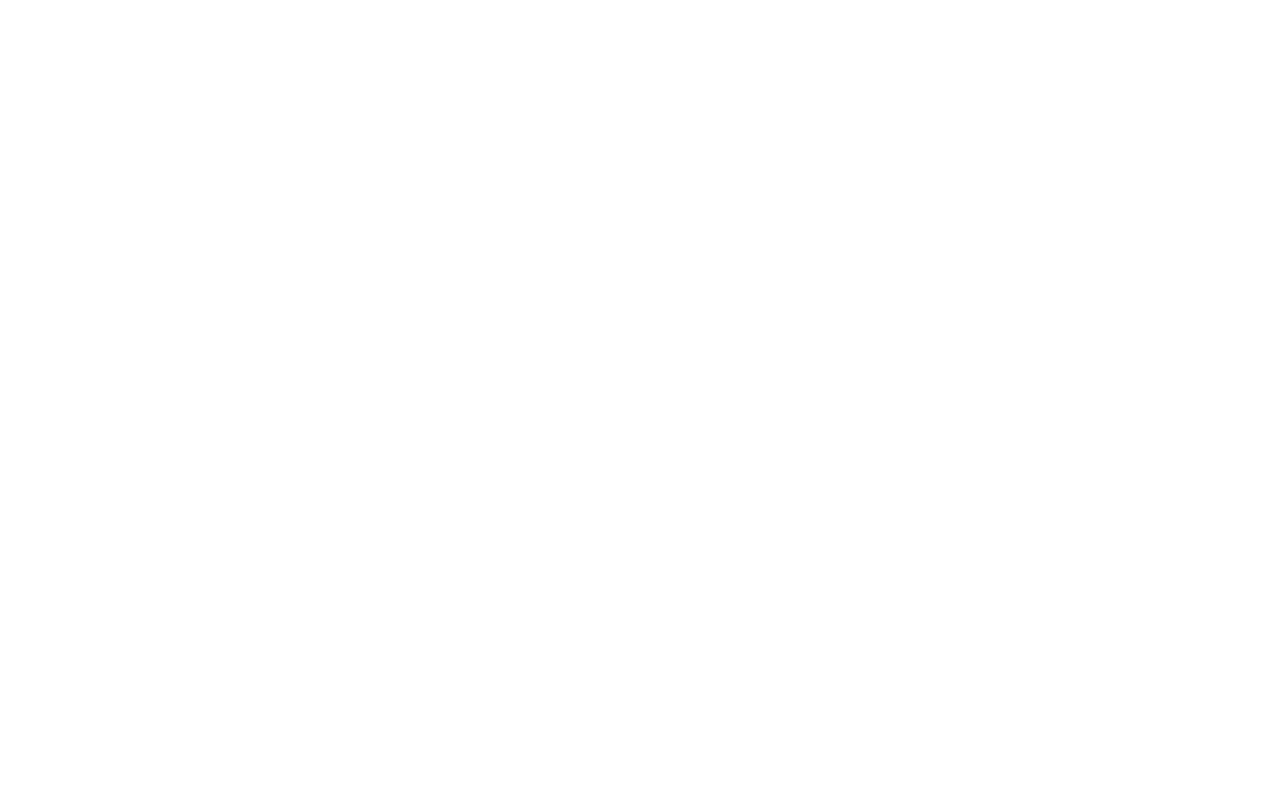
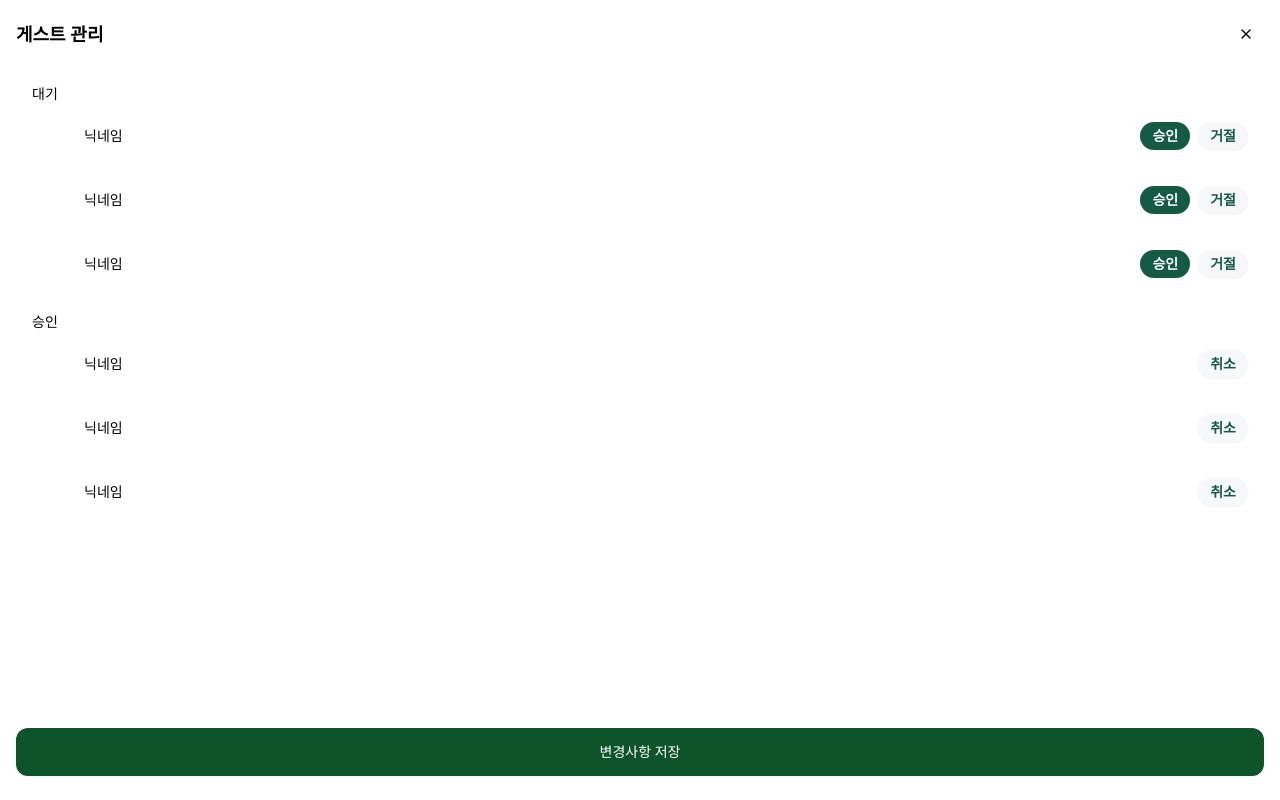
Before and after one commit to orihehe/book-socialing, a React (Vite) app in the folder book-socialing-fe/: page /note/1/guest in a window 1280 px wide. Before the commit this address had no page. Built offline with nearby package versions, Linux system fonts and the light colour scheme.

Commit message:
노트 관리 페이지 추가

```diff
--- a/book-socialing-fe/package.json
+++ b/book-socialing-fe/package.json
@@ -14,6 +14,7 @@
   "dependencies": {
     "@radix-ui/react-accordion": "^1.2.7",
     "@radix-ui/react-dialog": "^1.1.15",
+    "@radix-ui/react-scroll-area": "^1.2.10",
     "@radix-ui/react-select": "^2.2.6",
     "@radix-ui/react-slot": "^1.2.0",
     "@storybook/react": "^9.0.10",
--- a/book-socialing-fe/src/App.tsx
+++ b/book-socialing-fe/src/App.tsx
@@ -5,7 +5,8 @@ import ChatView from './features/chat/ChatView'
 import ClubView from './features/club/ClubView'
 import CreateClub from './features/club/pages/CreateClub'
 import EditClub from './features/club/pages/EditClub'
-import CreateNote from './features/note/pages/CreateNote'
+import EditNote from './features/note/pages/EditNote'
+import GuestManagementPage from './features/note/pages/GuestManagement'
 import NoteView from './pages/note'
 
 function App() {
@@ -13,8 +14,10 @@ function App() {
     <Routes>
       <Route path="/" element={<Navigate to="/note" replace />} />
       <Route path="/note" element={<NoteView />} />
-      <Route path="/note/create" element={<CreateNote />} />
-      <Route path="/note/:id/chat" element={<ChatView />} />
+      <Route path="/note/create" element={<EditNote mode="create" />} />
+      <Route path="/note/:id" element={<ChatView />} />
+      <Route path="/note/:id/edit" element={<EditNote mode="edit" />} />
+      <Route path="/note/:id/guest" element={<GuestManagementPage />} />
       <Route path="/club" element={<ClubView />} />
       <Route path="/club/create" element={<CreateClub />} />
       <Route path="/club/:id/edit" element={<EditClub />} />
--- /dev/null
+++ b/book-socialing-fe/src/components/ui/scroll-area.tsx
@@ -0,0 +1,46 @@
+import * as React from "react"
+import * as ScrollAreaPrimitive from "@radix-ui/react-scroll-area"
+
+import { cn } from "@/lib/utils"
+
+const ScrollArea = React.forwardRef<
+  React.ElementRef<typeof ScrollAreaPrimitive.Root>,
+  React.ComponentPropsWithoutRef<typeof ScrollAreaPrimitive.Root>
+>(({ className, children, ...props }, ref) => (
+  <ScrollAreaPrimitive.Root
+    ref={ref}
+    className={cn("relative overflow-hidden", className)}
+    {...props}
+  >
+    <ScrollAreaPrimitive.Viewport className="h-full w-full rounded-[inherit]">
+      {children}
+    </ScrollAreaPrimitive.Viewport>
+    <ScrollBar />
+    <ScrollAreaPrimitive.Corner />
+  </ScrollAreaPrimitive.Root>
+))
+ScrollArea.displayName = ScrollAreaPrimitive.Root.displayName
+
+const ScrollBar = React.forwardRef<
+  React.ElementRef<typeof ScrollAreaPrimitive.ScrollAreaScrollbar>,
+  React.ComponentPropsWithoutRef<typeof ScrollAreaPrimitive.ScrollAreaScrollbar>
+>(({ className, orientation = "vertical", ...props }, ref) => (
+  <ScrollAreaPrimitive.ScrollAreaScrollbar
+    ref={ref}
+    orientation={orientation}
+    className={cn(
+      "flex touch-none select-none transition-colors",
+      orientation === "vertical" &&
+        "h-full w-2.5 border-l border-l-transparent p-[1px]",
+      orientation === "horizontal" &&
+        "h-2.5 flex-col border-t border-t-transparent p-[1px]",
+      className
+    )}
+    {...props}
+  >
+    <ScrollAreaPrimitive.ScrollAreaThumb className="relative flex-1 rounded-full bg-border" />
+  </ScrollAreaPrimitive.ScrollAreaScrollbar>
+))
+ScrollBar.displayName = ScrollAreaPrimitive.ScrollAreaScrollbar.displayName
+
+export { ScrollArea, ScrollBar }
--- a/book-socialing-fe/src/features/note/components/CurrentNotes/CurrentNoteCard.tsx
+++ b/book-socialing-fe/src/features/note/components/CurrentNotes/CurrentNoteCard.tsx
@@ -1,14 +1,15 @@
 import dayjs from 'dayjs'
+import { useNavigate } from 'react-router-dom'
 
 import { Badge } from '@/components/ui/badge'
 import { Button } from '@/components/ui/button'
 import type { Note } from '@/types/note'
 
-type Props = Omit<Note, 'id' | 'startDateTime'>
+type Props = Omit<Note, 'startDateTime'>
 
-export function CurrentNoteCard({ imageUrl, title, author, description, endDateTime }: Props) {
+export function CurrentNoteCard({ imageUrl, title, author, description, endDateTime, id }: Props) {
   const dDay = dayjs(endDateTime).diff(dayjs().startOf('day'), 'day')
-
+  const navigate = useNavigate()
   return (
     <>
       <div className="flex gap-4 mt-5">
@@ -29,7 +30,9 @@ export function CurrentNoteCard({ imageUrl, title, author, description, endDateT
         >
           D-{dDay}
         </Badge>
-        <span className="ml-6">노트하러가기</span>
+        <span className="ml-6" onClick={() => navigate(`/note/${id}`)}>
+          노트하러가기
+        </span>
       </Button>
     </>
   )
--- a/book-socialing-fe/src/features/note/components/CurrentNotes/Notes.tsx
+++ b/book-socialing-fe/src/features/note/components/CurrentNotes/Notes.tsx
@@ -1,7 +1,8 @@
 import { NoteGrid } from '@/components/common/NoteGird'
+import { Note } from '@/types/note'
 
 export function Notes() {
-  const notes = []
+  const notes: Note[] = []
 
   return (
     <>
--- a/book-socialing-fe/src/features/note/components/CurrentNotes/Summary.tsx
+++ b/book-socialing-fe/src/features/note/components/CurrentNotes/Summary.tsx
@@ -40,6 +40,7 @@ export function Summary({ currentNotes, moveToAll }: Props) {
                 <div className="min-w-full" key={id}>
                   <CarouselItem>
                     <CurrentNoteCard
+                      id={id}
                       title={title}
                       author={author}
                       imageUrl={imageUrl}
--- a/book-socialing-fe/src/features/note/components/MyNotes/MyNoteCard.tsx
+++ b/book-socialing-fe/src/features/note/components/MyNotes/MyNoteCard.tsx
@@ -1,20 +1,25 @@
+import { useNavigate } from 'react-router-dom'
+
 import { BaseButton } from '@/components/common/BaseButton'
 import type { Note } from '@/types/note'
 
 import { DefaultNote } from '../shared/DefaultNote'
 
-type MyNoteCardProps = Omit<Note, 'id'>
-
-export function CreatedNote(props: MyNoteCardProps) {
+export function CreatedNote(props: Note) {
+  const navigate = useNavigate()
   return (
     <DefaultNote {...props}>
-      <BaseButton className="flex-shrink-0">수정</BaseButton>
-      <BaseButton className="flex-shrink-0">관리</BaseButton>
+      <BaseButton className="flex-shrink-0" onClick={() => navigate(`/note/${props.id}/edit`)}>
+        수정
+      </BaseButton>
+      <BaseButton className="flex-shrink-0" onClick={() => navigate(`/note/${props.id}/guest`)}>
+        관리
+      </BaseButton>
     </DefaultNote>
   )
 }
 
-export function AppliedNote(props: MyNoteCardProps) {
+export function AppliedNote(props: Note) {
   return (
     <DefaultNote {...props}>
       <BaseButton className="flex-shrink-0">신청취소</BaseButton>
--- a/book-socialing-fe/src/features/note/pages/CreateNote.tsx
+++ b/book-socialing-fe/src/features/note/pages/EditNote.tsx
@@ -1,6 +1,6 @@
 import { useForm } from '@tanstack/react-form'
 import { Camera, ChevronLeft, X } from 'lucide-react'
-import { useNavigate } from 'react-router-dom'
+import { useNavigate, useParams } from 'react-router-dom'
 import { z } from 'zod'
 
 import { BottomButton } from '@/components/common/BottomButtonl'
@@ -33,8 +33,16 @@ const noteSchema = z.object({
   endDateTime: z.string().min(1, '종료일을 선택해주세요'),
 })
 
-export default function CreateNote() {
+interface EditNoteProps {
+  mode: 'create' | 'edit'
+}
+
+export default function EditNote({ mode }: EditNoteProps) {
   const navigate = useNavigate()
+  const { id } = useParams<{ id: string }>()
+
+  console.log({ id, mode })
+
   const form = useForm({
     defaultValues: {
       title: '',
--- /dev/null
+++ b/book-socialing-fe/src/features/note/pages/GuestManagement.tsx
@@ -0,0 +1,75 @@
+import { X } from 'lucide-react'
+import { useNavigate } from 'react-router-dom'
+
+import { BaseButton } from '@/components/common/BaseButton'
+import { Button } from '@/components/ui/button'
+import { ScrollArea } from '@/components/ui/scroll-area'
+
+const GuestListItem = ({ name, action }: { name: string; action: React.ReactNode }) => (
+  <div className="flex items-center justify-between px-4 py-3">
+    <div className="flex items-center gap-3">
+      <div className="w-10 h-10 rounded-full bg-muted" />
+      <span className="text-sm font-medium">{name}</span>
+    </div>
+    {action}
+  </div>
+)
+
+export default function GuestManagementPage() {
+  const navigate = useNavigate()
+  const pendingGuests = ['닉네임', '닉네임', '닉네임']
+  const approvedGuests = ['닉네임', '닉네임', '닉네임']
+
+  return (
+    <div className="flex flex-col min-h-screen px-4 pt-4 pb-6 bg-background">
+      {/* Header */}
+      <div className="flex items-center justify-between mb-4">
+        <h1 className="text-lg font-semibold">게스트 관리</h1>
+        <Button
+          variant="ghost"
+          size="icon"
+          className="text-muted-foreground text-xl"
+          onClick={() => navigate(-1)}
+        >
+          <X />
+        </Button>
+      </div>
+
+      <ScrollArea className="flex-1 space-y-6">
+        {/* Pending Section */}
+        <section className="rounded-2xl bg-muted/30">
+          <h2 className="text-sm font-medium px-4 pt-4">대기</h2>
+          {pendingGuests.map((name, idx) => (
+            <GuestListItem
+              key={`pending-${idx}`}
+              name={name}
+              action={
+                <div className="flex gap-2">
+                  <BaseButton isActive>승인</BaseButton>
+                  <BaseButton>거절</BaseButton>
+                </div>
+              }
+            />
+          ))}
+        </section>
+
+        {/* Approved Section */}
+        <section className="rounded-2xl bg-muted/30">
+          <h2 className="text-sm font-medium px-4 pt-4">승인</h2>
+          {approvedGuests.map((name, idx) => (
+            <GuestListItem
+              key={`approved-${idx}`}
+              name={name}
+              action={<BaseButton>취소</BaseButton>}
+            />
+          ))}
+        </section>
+      </ScrollArea>
+
+      {/* Save Button */}
+      <Button className="mt-6 bg-green-900 hover:bg-green-800 text-white rounded-xl py-6">
+        변경사항 저장
+      </Button>
+    </div>
+  )
+}
```
Also changed, not shown: 1 other file (tests, documents, lock files or other folders).
